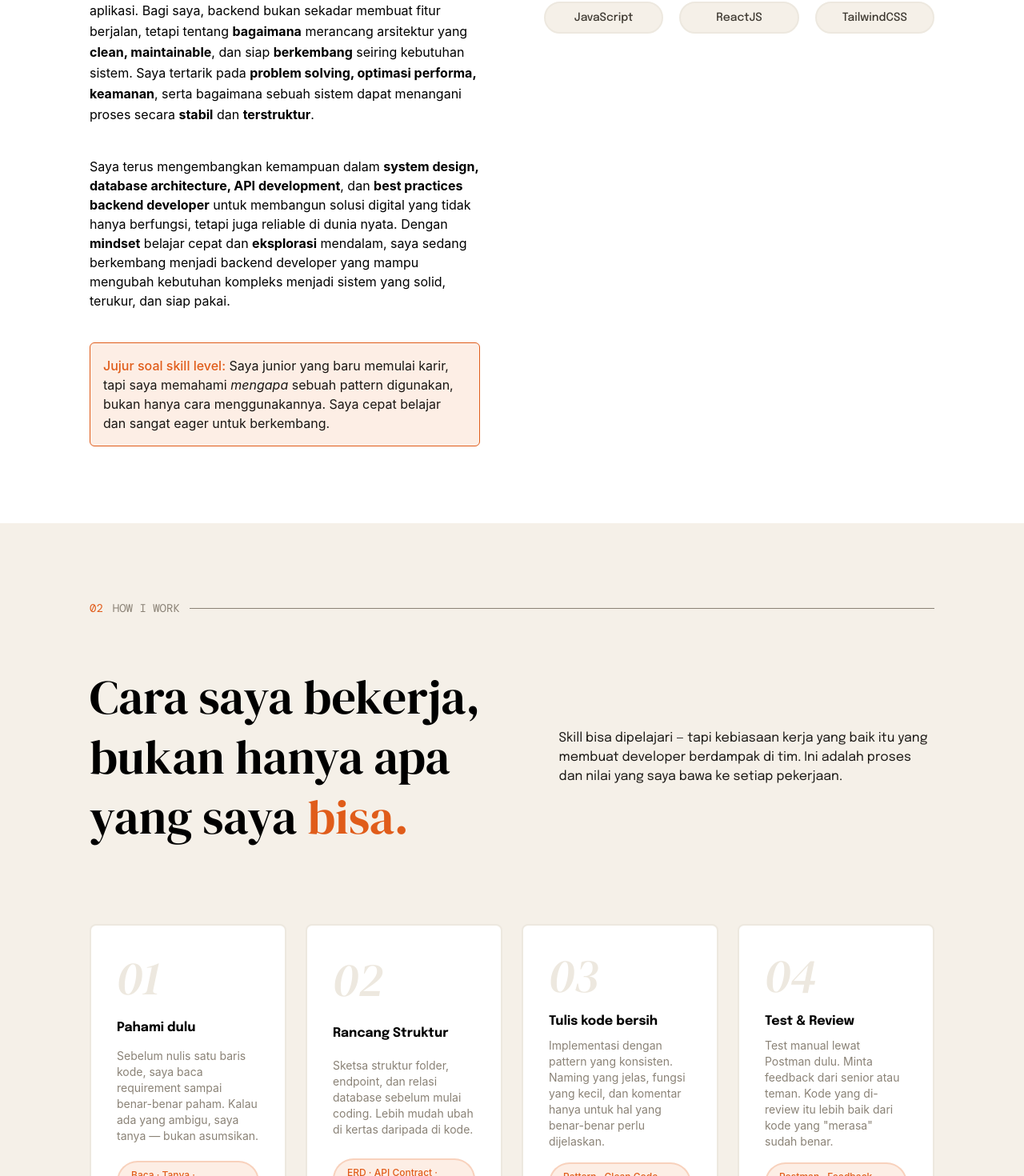
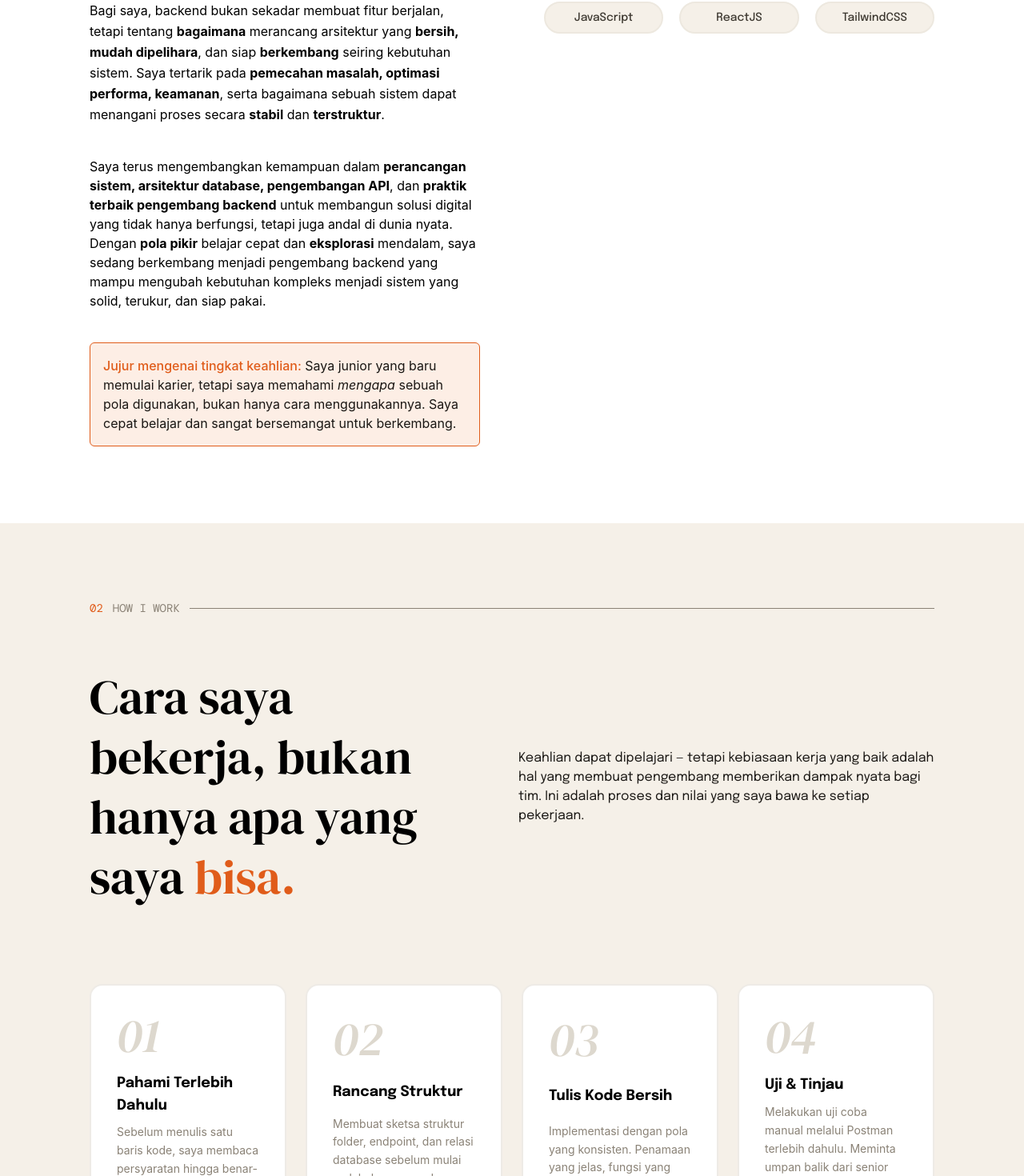
Before and after one commit to tegaradisaputra/tegaradisaputra.github.io, a React (Vite) app: page / in a window 1280 px wide. Shown: the part 1330-2800 px from the top of the page at 80% size. Built offline with nearby package versions, Linux system fonts and the light colour scheme.

Commit message:
fix: perbaikan teks pada tiap divice tampilan

```diff
--- a/src/components/About.jsx
+++ b/src/components/About.jsx
@@ -8,25 +8,25 @@ export default function About() {
 
           <div className="flex justify-start mb-16 items-center gap-3 text-text-muted text-sm font-family-mono">
                 <span className='text-accent'>01</span> ABOUT
-                <hr className='flex-1 border-t border-text-muted bordesm'/>
+                <hr className='flex-1 border-t border-text-muted border-sm'/>
           </div>
 
-          <div className="grid grid-cols-1 lg:grid-cols-2 gap-12 lg:gap-20">
+          <div className="grid grid-cols-1 lg:grid-cols-2 gap-10 lg:gap-20">
             <div className="flex flex-col">
               <h3 className='font-family-serif font-medium text-2xl md:text-4xl lg:text-5xl max-w-md leading-tight'>Junior yang paham cara kerja sistem yang <span className='text-accent'>benar</span></h3>
 
               <p className='mt-4 md:mt-6 lg:mt-10 max-w-2xl leading-relaxed text-sm md:text-base'>
-                Saya <span className='font-bold'>Tegar Adi Saputra</span>, backend developer fresh dari Yogyakarta. Saya berfokus membangun sistem yang <span className='font-bold'>kuat, efisien, dan scalable</span>. Saya banyak bekerja dengan <span className='font-bold'>PHP, Laravel, database management, RESTful API, authentication flow</span>, serta <span className='font-bold'>logika bisnis</span> yang menjadi fondasi utama sebuah aplikasi.
-                Bagi saya, backend bukan sekadar membuat fitur berjalan, tetapi tentang <span className="font-bold">bagaimana</span> merancang arsitektur yang <span className="font-bold">clean, maintainable</span>, dan siap <span className="font-bold">berkembang</span> seiring kebutuhan sistem. Saya tertarik pada <span className='font-bold'>problem solving, optimasi performa, keamanan</span>, serta bagaimana sebuah sistem dapat menangani proses secara <span className='font-bold'>stabil</span> dan <span className='font-bold'>terstruktur</span>.
+                Saya <span className='font-bold'>Tegar Adi Saputra</span>, pengembang backend baru dari Yogyakarta. Saya berfokus membangun sistem yang <span className='font-bold'>kuat, efisien, dan skalabel</span>. Saya banyak bekerja dengan <span className='font-bold'>PHP, Laravel, pengelolaan database, RESTful API, alur autentikasi</span>, serta <span className='font-bold'>logika bisnis</span> yang menjadi fondasi utama sebuah aplikasi.
+                Bagi saya, backend bukan sekadar membuat fitur berjalan, tetapi tentang <span className="font-bold">bagaimana</span> merancang arsitektur yang <span className="font-bold">bersih, mudah dipelihara</span>, dan siap <span className="font-bold">berkembang</span> seiring kebutuhan sistem. Saya tertarik pada <span className='font-bold'>pemecahan masalah, optimasi performa, keamanan</span>, serta bagaimana sebuah sistem dapat menangani proses secara <span className='font-bold'>stabil</span> dan <span className='font-bold'>terstruktur</span>.
               </p>
 
-              <p className='mt-6 md:mt-10 max-w-2xl'>
-                Saya terus mengembangkan kemampuan dalam <span className='font-bold'>system design, database architecture, API development</span>, dan <span className="font-bold">best practices backend developer</span> untuk membangun solusi digital yang tidak hanya berfungsi, tetapi juga reliable di dunia nyata.
-                Dengan <span className='font-bold'>mindset</span> belajar cepat dan <span className='font-bold'>eksplorasi</span> mendalam, saya sedang berkembang menjadi backend developer yang mampu mengubah kebutuhan kompleks menjadi sistem yang solid, terukur, dan siap pakai.
+              <p className='mt-6 md:mt-10 max-w-2xl text-sm md:text-base'>
+                Saya terus mengembangkan kemampuan dalam <span className='font-bold'>perancangan sistem, arsitektur database, pengembangan API</span>, dan <span className="font-bold">praktik terbaik pengembang backend</span> untuk membangun solusi digital yang tidak hanya berfungsi, tetapi juga andal di dunia nyata.
+                Dengan <span className='font-bold'>pola pikir</span> belajar cepat dan <span className='font-bold'>eksplorasi</span> mendalam, saya sedang berkembang menjadi pengembang backend yang mampu mengubah kebutuhan kompleks menjadi sistem yang solid, terukur, dan siap pakai.
               </p>
 
               <div className="mt-8 md:mt-10 border border-accent rounded-md p-4 max-w-2xl bg-accent-soft ">
-                <p className='text-text text-sm md:text-base'><span className='text-accent font-medium'>Jujur soal skill level:</span> Saya junior yang baru memulai karir, tapi saya memahami <span className='italic'>mengapa</span> sebuah pattern digunakan,  bukan hanya cara menggunakannya. Saya cepat belajar dan sangat eager untuk berkembang.
+                <p className='text-text text-sm md:text-base'><span className='text-accent font-medium'>Jujur mengenai tingkat keahlian:</span> Saya junior yang baru memulai karier, tetapi saya memahami <span className='italic'>mengapa</span> sebuah pola digunakan, bukan hanya cara menggunakannya. Saya cepat belajar dan sangat bersemangat untuk berkembang.
                 </p>
               </div>
             </div>
--- a/src/components/Contact.jsx
+++ b/src/components/Contact.jsx
@@ -21,11 +21,11 @@ export default function Contact() {
   ];
 
   const fitPoints = [
-    "Sedang fokus memperkuat Laravel, REST API, dan backend fundamentals",
-    "Aktif belajar JavaScript, React, Docker, dan software testing",
-    "Terbiasa membangun project sebagai proses belajar & pengembangan skill",
-    "Siap menerima arahan mentor, evaluasi, dan feedback teknis",
-    "Mencari lingkungan prakerin yang mendukung growth, disiplin, dan pengalaman nyata",
+    "Sedang fokus memperkuat Laravel, REST API, dan fundamental backend",
+    "Aktif belajar JavaScript, React, Docker, dan pengujian perangkat lunak (testing)",
+    "Terbiasa membangun proyek sebagai proses belajar dan pengembangan keahlian",
+    "Siap menerima arahan mentor, evaluasi, dan umpan balik teknis",
+    "Mencari lingkungan prakerin yang mendukung pertumbuhan, disiplin, dan pengalaman nyata",
   ];
 
   return (
@@ -45,8 +45,8 @@ export default function Contact() {
 
           <p className="mt-6 md:mt-10 text-base md:text-lg text-zinc-400 leading-relaxed max-w-2xl">
             Saya adalah siswa yang sedang mempersiapkan diri untuk prakerin
-            dengan fokus pada backend development. Portfolio ini menjadi
-            representasi perjalanan belajar, project, dan kesiapan saya untuk
+            dengan fokus pada pengembangan backend. Portofolio ini menjadi
+            representasi perjalanan belajar, proyek, dan kesiapan saya untuk
             mendapatkan pengalaman nyata di lingkungan kerja profesional sambil
             terus berkembang secara teknis maupun pola pikir.
           </p>
--- a/src/components/Header.jsx
+++ b/src/components/Header.jsx
@@ -129,7 +129,7 @@ export default function Header() {
 
           {/* Drawer Footer */}
           <div className="p-8 bg-background-secondary/50 border-t border-border">
-            <p className="text-sm text-text-muted mb-4 uppercase tracking-widest font-semibold">Get in Touch</p>
+            <p className="text-sm text-text-muted mb-4 uppercase tracking-widest font-semibold">Hubungi Saya</p>
             <a
               href="mailto:contact@tegar.dev"
               className="text-text font-medium hover:text-accent transition-colors block mb-2"
--- a/src/components/Hero.jsx
+++ b/src/components/Hero.jsx
@@ -13,7 +13,7 @@ export default function Hero() {
 
               <h2 className='text-3xl md:text-5xl lg:text-7xl xl:text-8xl font-medium font-family-serif max-w-5xl leading-tight'>Membangun <span className='text-accent'>Backend</span> yang <span className='text-code-muted'>Tangguh & Terstruktur</span></h2>
 
-              <p className='text-sm md:text-base lg:text-lg text-text font-family-sans max-w-2xl mt-5 leading-relaxed'>Backend developer dengan fokus pada <span className='font-bold'>PHP Laravel </span>dan <span className='font-bold'>MySQL</span>. Saya tidak hanya menulis kode yang bekerja — saya menulis kode yang mudah dibaca, di-maintain, dan di-scale, menggunakan pattern yang proven.</p>
+              <p className='text-sm md:text-base lg:text-lg text-text font-family-sans max-w-2xl mt-5 leading-relaxed'>Pengembang backend dengan fokus pada <span className='font-bold'>PHP Laravel </span>dan <span className='font-bold'>MySQL</span>. Saya tidak hanya menulis kode yang berfungsi — saya menulis kode yang mudah dibaca, dipelihara, dan diskalakan, menggunakan pola yang telah teruji.</p>
             </div>
 
             <div className="w-full lg:max-w-3xl rounded-3xl overflow-hidden shadow-2xl border border-[#2a221c] bg-[#14110f]">
--- a/src/components/HowToWork.jsx
+++ b/src/components/HowToWork.jsx
@@ -14,46 +14,46 @@ export default function HowToWork() {
           <div className="flex flex-col lg:flex-row justify-between items-start lg:items-center gap-6 lg:gap-20">
             <h3 className='font-family-serif font-medium max-w-xl text-3xl md:text-5xl lg:text-6xl leading-tight'>Cara saya bekerja, bukan hanya apa yang saya <span className='text-accent'>bisa.</span></h3>
 
-            <p className='font-family-sans max-w-xl text-text text-sm md:text-base'>Skill bisa dipelajari — tapi kebiasaan kerja yang baik itu yang membuat developer berdampak di tim. Ini adalah proses dan nilai yang saya bawa ke setiap pekerjaan.</p>
+            <p className='font-family-sans max-w-xl text-text text-sm md:text-base'>Keahlian dapat dipelajari — tetapi kebiasaan kerja yang baik adalah hal yang membuat pengembang memberikan dampak nyata bagi tim. Ini adalah proses dan nilai yang saya bawa ke setiap pekerjaan.</p>
           </div>
 
 
           <div className="grid grid-cols-1 md:grid-cols-2 lg:grid-cols-4 gap-6">
 
-            <div className="card mt-12 lg:mt-24 border-2 grid justify-start items-center border-background-secondary bg-surface w-full p-6 md:p-8 rounded-lg hover:bg-accent-soft/90">
-              <span className='text-background-secondary font-family-serif text-4xl md:text-6xl italic font-medium'>01</span>
-              <h3 className='mt-4 font-bold font-family-sans'>Pahami dulu</h3>
-              <p className='mt-2 text-text-muted text-sm'>
-                Sebelum nulis satu baris kode, saya baca requirement sampai benar-benar paham. Kalau ada yang ambigu, saya tanya — bukan asumsikan.
+            <div className="card mt-12 lg:mt-24 border-2 grid justify-start items-center border-border/50 bg-surface w-full p-6 md:p-8 rounded-2xl hover:bg-accent-soft/90 transition-all duration-300">
+              <span className='text-border font-family-serif text-4xl md:text-6xl italic font-medium'>01</span>
+              <h3 className='mt-4 font-bold font-family-sans text-lg'>Pahami Terlebih Dahulu</h3>
+              <p className='mt-2 text-text-muted text-sm leading-relaxed'>
+                Sebelum menulis satu baris kode, saya membaca persyaratan hingga benar-benar paham. Jika ada yang ambigu, saya akan bertanya — bukan berasumsi.
               </p>
-              <p className='mt-4 bg-accent-soft px-4 py-2 border-2 flex justify-center items-center  border-accent/20 text-accent font-medium rounded-full text-xs'>Baca · Tanya · Konfirmasi</p>
+              <p className='mt-6 bg-accent-soft px-4 py-2 border border-accent/20 text-accent font-medium rounded-full text-[10px] uppercase tracking-wider w-fit'>Baca · Tanya · Konfirmasi</p>
             </div>
 
-            <div className="card mt-0 md:mt-12 lg:mt-24 border-2 grid justify-start items-center border-background-secondary bg-surface w-full p-6 md:p-8 rounded-lg hover:bg-accent-soft/90">
-              <span className='text-background-secondary font-family-serif text-4xl md:text-6xl italic font-medium'>02</span>
-              <h3 className='mt-4 font-bold font-family-sans'>Rancang Struktur</h3>
-              <p className='mt-2 text-text-muted text-sm'>
-                Sketsa struktur folder, endpoint, dan relasi database sebelum mulai coding. Lebih mudah ubah di kertas daripada di kode.
+            <div className="card mt-0 md:mt-12 lg:mt-24 border-2 grid justify-start items-center border-border/50 bg-surface w-full p-6 md:p-8 rounded-2xl hover:bg-accent-soft/90 transition-all duration-300">
+              <span className='text-border font-family-serif text-4xl md:text-6xl italic font-medium'>02</span>
+              <h3 className='mt-4 font-bold font-family-sans text-lg'>Rancang Struktur</h3>
+              <p className='mt-2 text-text-muted text-sm leading-relaxed'>
+                Membuat sketsa struktur folder, endpoint, dan relasi database sebelum mulai melakukan pengodean. Lebih mudah mengubah di kertas daripada di dalam kode.
               </p>
-              <p className='mt-4 bg-accent-soft px-4 py-2 border-2 flex justify-center items-center  border-accent/20 text-accent font-medium rounded-full text-xs'>ERD · API Contract · Folder</p>
+              <p className='mt-6 bg-accent-soft px-4 py-2 border border-accent/20 text-accent font-medium rounded-full text-[10px] uppercase tracking-wider w-fit'>ERD · API Contract · Folder</p>
             </div>
 
-            <div className="card mt-0 md:mt-12 lg:mt-24 border-2 grid justify-start items-center border-background-secondary bg-surface w-full p-6 md:p-8 rounded-lg hover:bg-accent-soft/90">
-              <span className='text-background-secondary font-family-serif text-4xl md:text-6xl italic font-medium'>03</span>
-              <h3 className='mt-4 font-bold font-family-sans'>Tulis kode bersih</h3>
-              <p className='mt-2 text-text-muted text-sm'>
-                Implementasi dengan pattern yang konsisten. Naming yang jelas, fungsi yang kecil, dan komentar hanya untuk hal yang benar-benar perlu dijelaskan.
+            <div className="card mt-0 md:mt-12 lg:mt-24 border-2 grid justify-start items-center border-border/50 bg-surface w-full p-6 md:p-8 rounded-2xl hover:bg-accent-soft/90 transition-all duration-300">
+              <span className='text-border font-family-serif text-4xl md:text-6xl italic font-medium'>03</span>
+              <h3 className='mt-4 font-bold font-family-sans text-lg'>Tulis Kode Bersih</h3>
+              <p className='mt-2 text-text-muted text-sm leading-relaxed'>
+                Implementasi dengan pola yang konsisten. Penamaan yang jelas, fungsi yang ringkas, dan komentar hanya untuk hal yang benar-benar perlu dijelaskan.
               </p>
-              <p className='mt-4 bg-accent-soft px-4 py-2 border-2 flex justify-center items-center  border-accent/20 text-accent font-medium rounded-full text-xs'>Pattern · Clean Code · Git</p>
+              <p className='mt-6 bg-accent-soft px-4 py-2 border border-accent/20 text-accent font-medium rounded-full text-[10px] uppercase tracking-wider w-fit'>Pola · Clean Code · Git</p>
             </div>
 
-            <div className="card mt-0 md:mt-12 lg:mt-24 border-2 grid justify-start items-center border-background-secondary bg-surface w-full p-6 md:p-8 rounded-lg hover:bg-accent-soft/90">
-              <span className='text-background-secondary font-family-serif text-4xl md:text-6xl italic font-medium'>04</span>
-              <h3 className='mt-4 font-bold font-family-sans'>Test & Review</h3>
-              <p className='mt-2 text-text-muted text-sm'>
-                Test manual lewat Postman dulu. Minta feedback dari senior atau teman. Kode yang di-review itu lebih baik dari kode yang "merasa" sudah benar.
+            <div className="card mt-0 md:mt-12 lg:mt-24 border-2 grid justify-start items-center border-border/50 bg-surface w-full p-6 md:p-8 rounded-2xl hover:bg-accent-soft/90 transition-all duration-300">
+              <span className='text-border font-family-serif text-4xl md:text-6xl italic font-medium'>04</span>
+              <h3 className='mt-4 font-bold font-family-sans text-lg'>Uji & Tinjau</h3>
+              <p className='mt-2 text-text-muted text-sm leading-relaxed'>
+                Melakukan uji coba manual melalui Postman terlebih dahulu. Meminta umpan balik dari senior atau rekan. Kode yang ditinjau jauh lebih baik daripada kode yang hanya "terasa" sudah benar.
               </p>
-              <p className='mt-4 bg-accent-soft px-4 py-2 border-2 flex justify-center items-center  border-accent/20 text-accent font-medium rounded-full text-xs'>Postman · Feedback · Iterate</p>
+              <p className='mt-6 bg-accent-soft px-4 py-2 border border-accent/20 text-accent font-medium rounded-full text-[10px] uppercase tracking-wider w-fit'>Postman · Feedback · Iterate</p>
             </div>
           </div>
 
@@ -73,10 +73,10 @@ export default function HowToWork() {
                 <span className="absolute bottom-0 left-0 h-1 w-full bg-accent scale-x-0 group-hover:scale-x-100 origin-left transition-transform duration-150 ease-out"></span>
               </div>
 
-              <div className="relative group mt-0 md:mt-12 lg:mt-24 border-2 grid justify-start items-center border-background-secondary bg-surface w-full px-6 md:px-8 py-8 md:py-10 rounded-lg hover:-translate-y-2 transition-transform duration-300">
-                <h3 className='mt-4 font-bold font-family-sans'>Baca dokumentasi, bukan tebak</h3>
-                <p className='mt-2 text-text-muted text-sm'>
-                  Saya selalu baca docs resmi Laravel sebelum coba-coba. Paham cara kerja tools itu penting, bukan hanya tahu cara pakainya.
+              <div className="relative group mt-0 md:mt-12 lg:mt-24 border-2 grid justify-start items-center border-border/50 bg-surface w-full px-6 md:px-8 py-8 md:py-10 rounded-2xl hover:-translate-y-2 transition-all duration-300">
+                <h3 className='mt-4 font-bold font-family-sans'>Baca dokumentasi, bukan menebak</h3>
+                <p className='mt-2 text-text-muted text-sm leading-relaxed'>
+                  Saya selalu membaca dokumentasi resmi Laravel sebelum mencoba-coba. Memahami cara kerja alat itu penting, bukan hanya sekadar tahu cara memakainya.
                 </p>
                 <hr className='mt-4 mb-4 border-t flex-1 border-accent border-sm'/>
                 <p className='text-accent italic text-xs font-family-sans'>
@@ -121,10 +121,10 @@ export default function HowToWork() {
                 <span className="absolute bottom-0 left-0 h-1 w-full bg-accent scale-x-0 group-hover:scale-x-100 origin-left transition-transform duration-150 ease-out"></span>
               </div>
 
-              <div className="relative group mt-0 md:mt-12 lg:mt-24 border-2 grid justify-start items-center border-background-secondary bg-surface w-full px-6 md:px-8 py-8 md:py-10 rounded-lg hover:-translate-y-2 transition-transform duration-300">
-                <h3 className='mt-4 font-bold font-family-sans'>Belajar dari yang lebih senior</h3>
-                <p className='mt-2 text-text-muted text-sm'>
-                  Saya aktif minta code review, baca kode orang lain, dan tidak malu akui ketika ada yang tidak saya mengerti. Ego tidak punya tempat di sini.
+              <div className="relative group mt-0 md:mt-12 lg:mt-24 border-2 grid justify-start items-center border-border/50 bg-surface w-full px-6 md:px-8 py-8 md:py-10 rounded-2xl hover:-translate-y-2 transition-all duration-300">
+                <h3 className='mt-4 font-bold font-family-sans text-lg'>Belajar dari yang lebih senior</h3>
+                <p className='mt-2 text-text-muted text-sm leading-relaxed'>
+                  Saya aktif meminta peninjauan kode (code review), membaca kode orang lain, dan tidak malu mengakui ketika ada hal yang tidak saya mengerti. Ego tidak memiliki tempat di sini.
                 </p>
                 <hr className='mt-4 mb-4 border-t flex-1 border-accent border-sm'/>
                 <p className='text-accent italic text-xs font-family-sans'>
```
Also changed, not shown: src/components/Growth.jsx (+9 -9 lines), src/components/Projects.jsx (+8 -8 lines).
